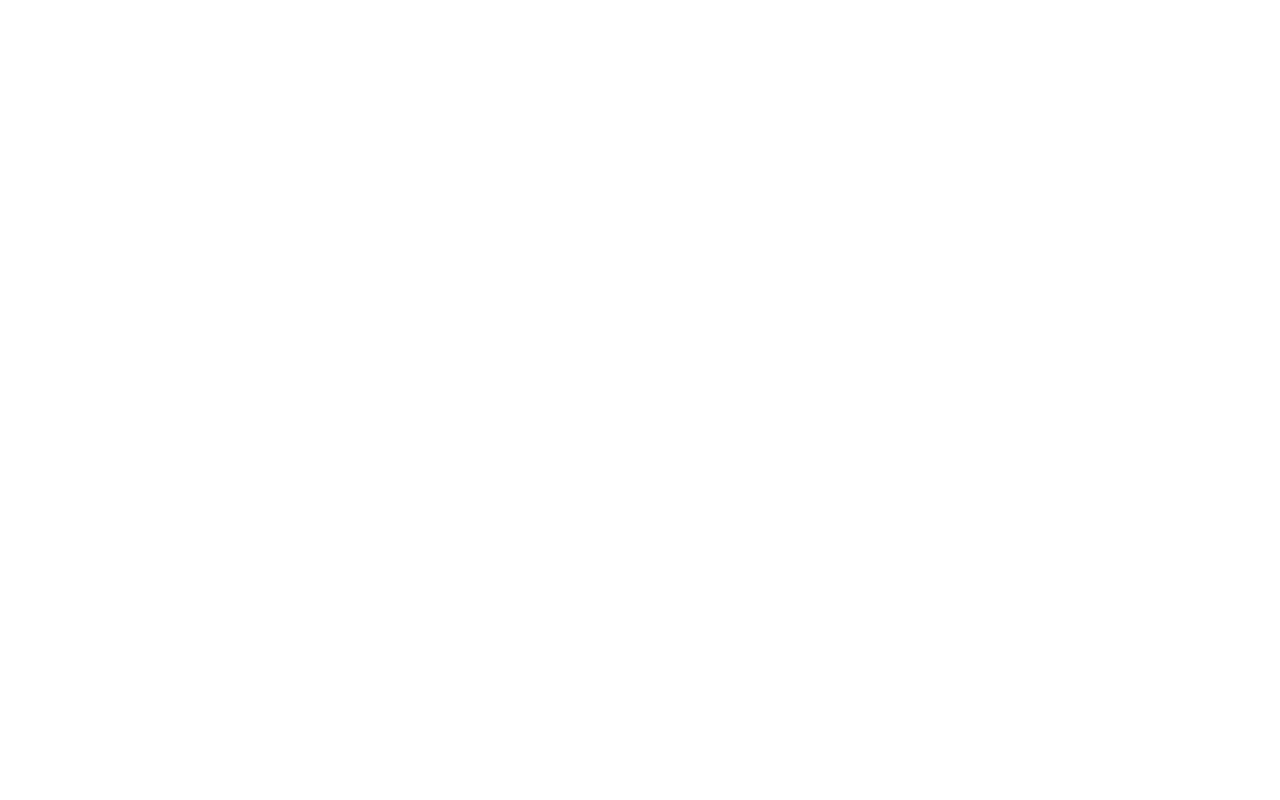
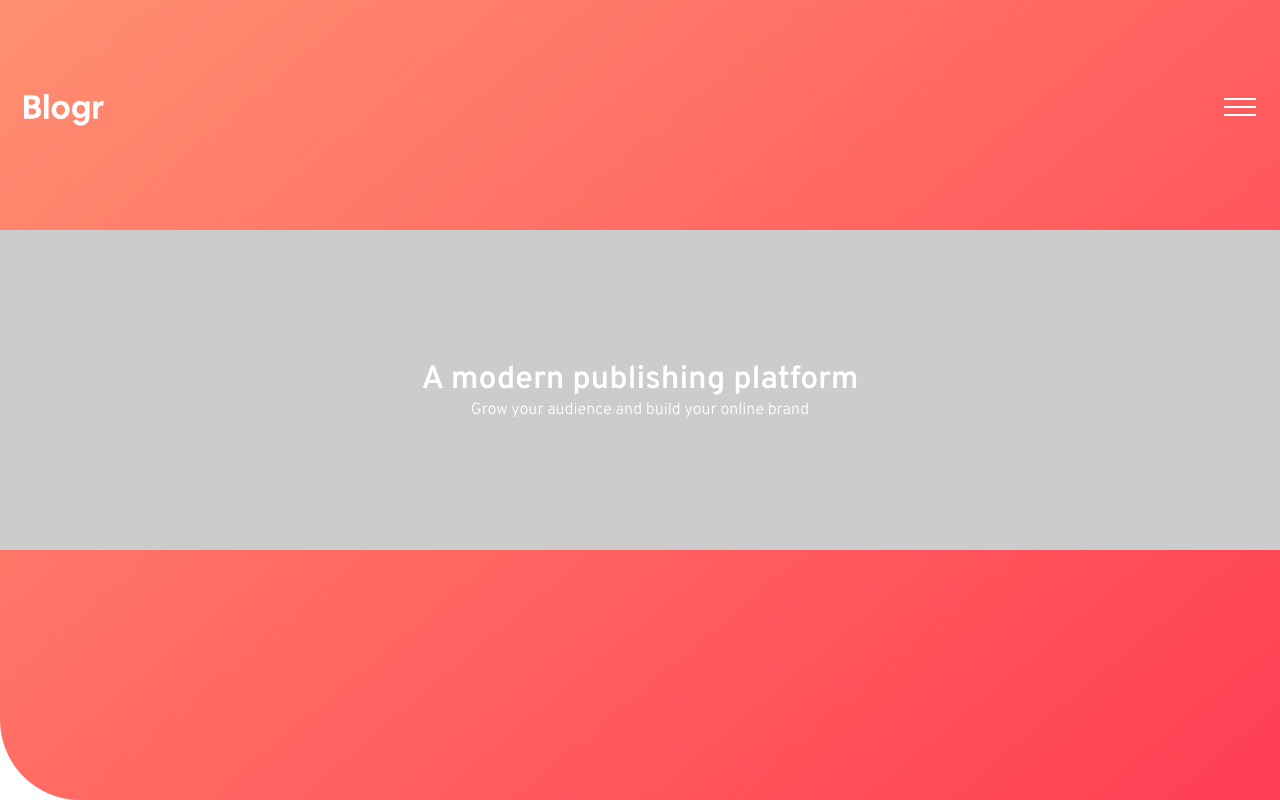
Before and after one commit to jeanwisotscki/Blogr, a plain HTML site: page index.html in a window 1280 px wide. Drawn offline with Linux system fonts and the light colour scheme.

Commit message:
header iniciado

```diff
--- a/css/style.css
+++ b/css/style.css
@@ -36,5 +36,45 @@
 }
 
 body {
-  font-family: "Overpass";
+  font-family: var(--font2);
 }
+
+/* Header
+*************************/
+header {
+  background: linear-gradient(140deg, var(--very-light-red), var(--light-red));
+  height: 100vh;
+  border-bottom-left-radius: 80px;
+}
+
+.hero {
+  height: 27.5vh;
+  display: flex;
+  align-items: center;
+  justify-content: space-between;
+  padding: 0 1.5rem;
+}
+
+.__logo {
+  width: 5rem;
+}
+.__img-logo {
+  display: block;
+  max-width: 100%;
+}
+
+.header-content {
+  height: 40vh;
+  display: flex;
+  flex-direction: column;
+  justify-content: center;
+  color: var(--white);
+  background-color: #ccc;
+  text-align: center;
+  margin-top: 10px;
+  padding: 0 40px;
+}
+
+.title {
+  font-size: 2rem;
+}
--- a/index.html
+++ b/index.html
@@ -28,6 +28,24 @@
     <title>Frontend Mentor | Blogr</title>
   </head>
   <body>
+    <header>
+      <section class="hero">
+        <div class="__logo">
+          <img src="./images/logo.svg" alt="logo" class="__img-logo" />
+        </div>
+        <div class="__menu-mobile">
+          <img
+            src="./images/icon-hamburger.svg"
+            alt="hamburg icon"
+            class="__hamburg-icon"
+          />
+        </div>
+      </section>
+      <section class="header-content">
+        <h1 class="title">A modern publishing platform</h1>
+        <p class="paragraph">Grow your audience and build your online brand</p>
+      </section>
+    </header>
     <script src="./js/script.js"></script>
   </body>
 </html>
```
